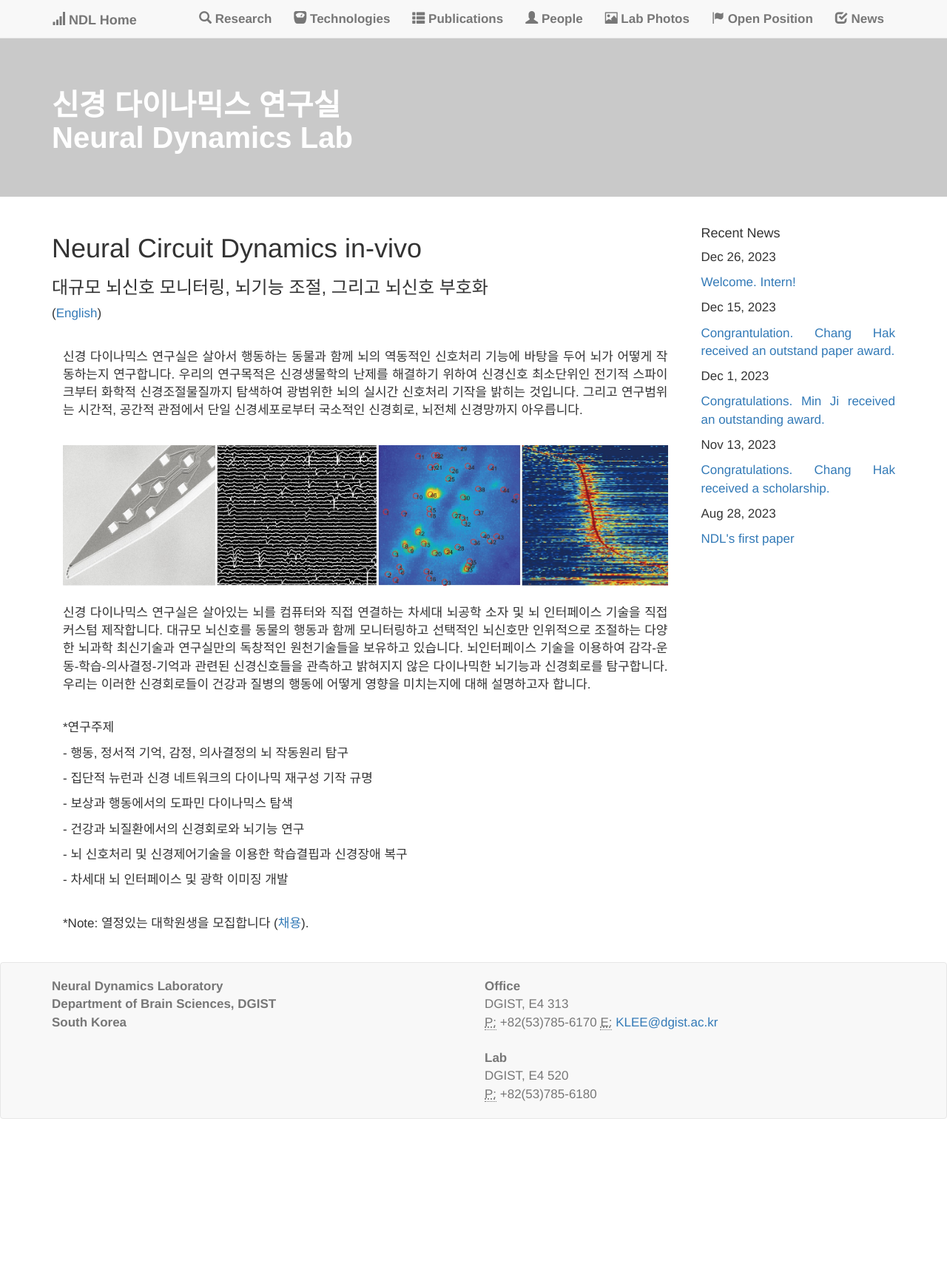
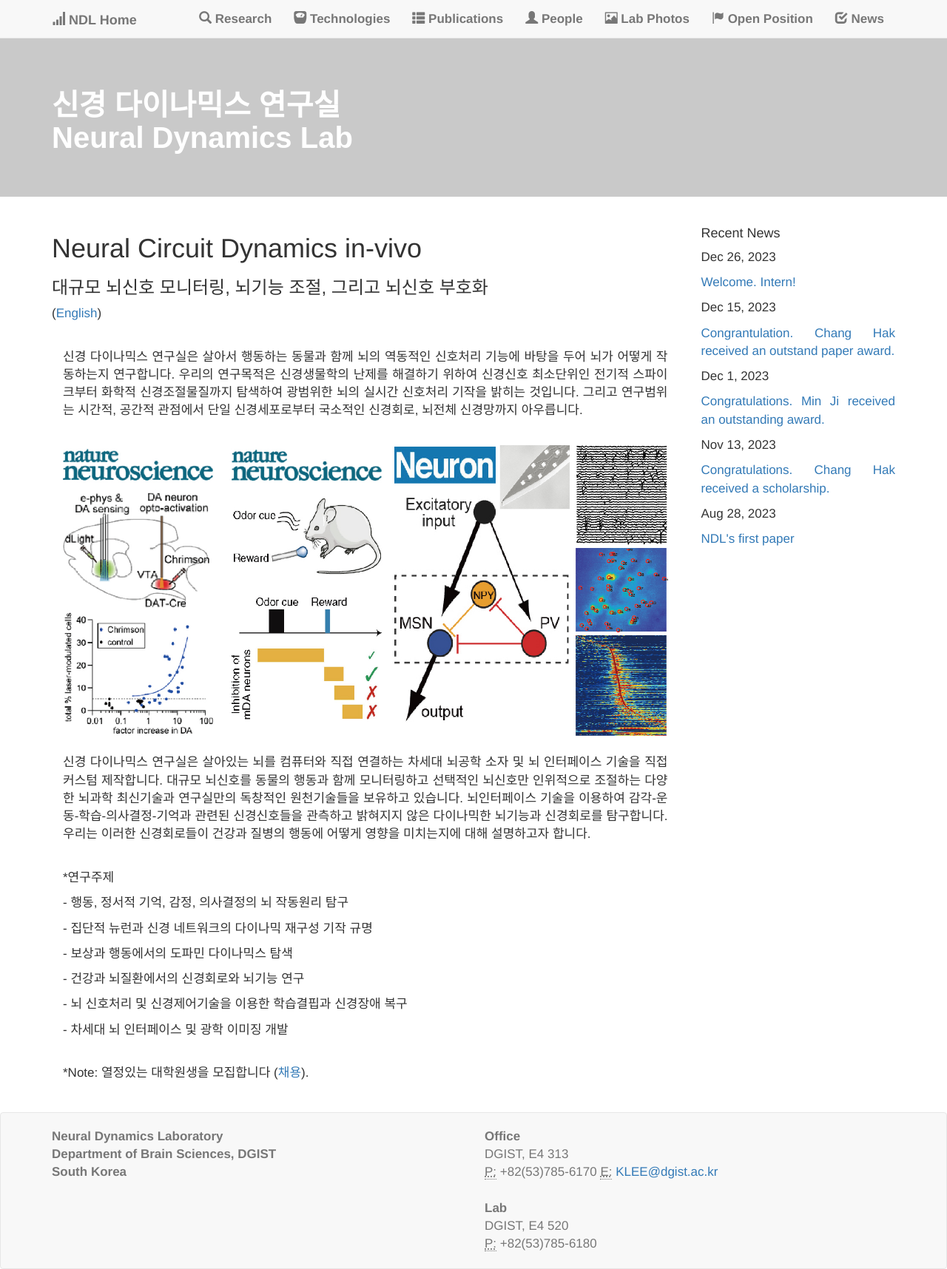
Before and after one commit to kleelab/kleelab.github.io, a Jekyll site: the page built from index.html, in a window 1280 px wide. Shown: the whole page at 74% size. Built offline with Jekyll 4.4.1, drawn with Linux system fonts in a browser that asks for light colours; nearby versions of some CDN libraries; a style sheet for code colours, icons or effects is not loaded; before the commit the page ends 1513 px from its top, so only the background shows below that.

Commit message:
Update index.html

```diff
--- a/index.html
+++ b/index.html
@@ -20,7 +20,7 @@ layout: home
 <div class="col-md-12">
 <p>신경 다이나믹스 연구실은 살아서 행동하는 동물과 함께 뇌의 역동적인 신호처리 기능에 바탕을 두어 뇌가 어떻게 작동하는지 연구합니다. 우리의 연구목적은 신경생물학의 난제를 해결하기 위하여 신경신호 최소단위인 전기적 스파이크부터 화학적 신경조절물질까지 탐색하여 광범위한 뇌의 실시간 신호처리 기작을 밝히는 것입니다. 그리고 연구범위는 시간적, 공간적 관점에서 단일 신경세포로부터 국소적인 신경회로, 뇌전체 신경망까지 아우릅니다.</p>
 <br>
-<img class="img-responsive" src="../images/background.jpg"/ Align="center">
+<img class="img-responsive" src="../images/lab_intro.jpg"/ Align="center">
 <br>
 <p>신경 다이나믹스 연구실은 살아있는 뇌를 컴퓨터와 직접 연결하는 차세대 뇌공학 소자 및 뇌 인터페이스 기술을 직접 커스텀 제작합니다. 대규모 뇌신호를 동물의 행동과 함께 모니터링하고 선택적인 뇌신호만 인위적으로 조절하는 다양한 뇌과학 최신기술과 연구실만의 독창적인 원천기술들을 보유하고 있습니다. 뇌인터페이스 기술을 이용하여 감각-운동-학습-의사결정-기억과 관련된 신경신호들을 관측하고 밝혀지지 않은 다이나믹한 뇌기능과 신경회로를 탐구합니다. 우리는 이러한 신경회로들이 건강과 질병의 행동에 어떻게 영향을 미치는지에 대해 설명하고자 합니다.</p>
 <br>
```
